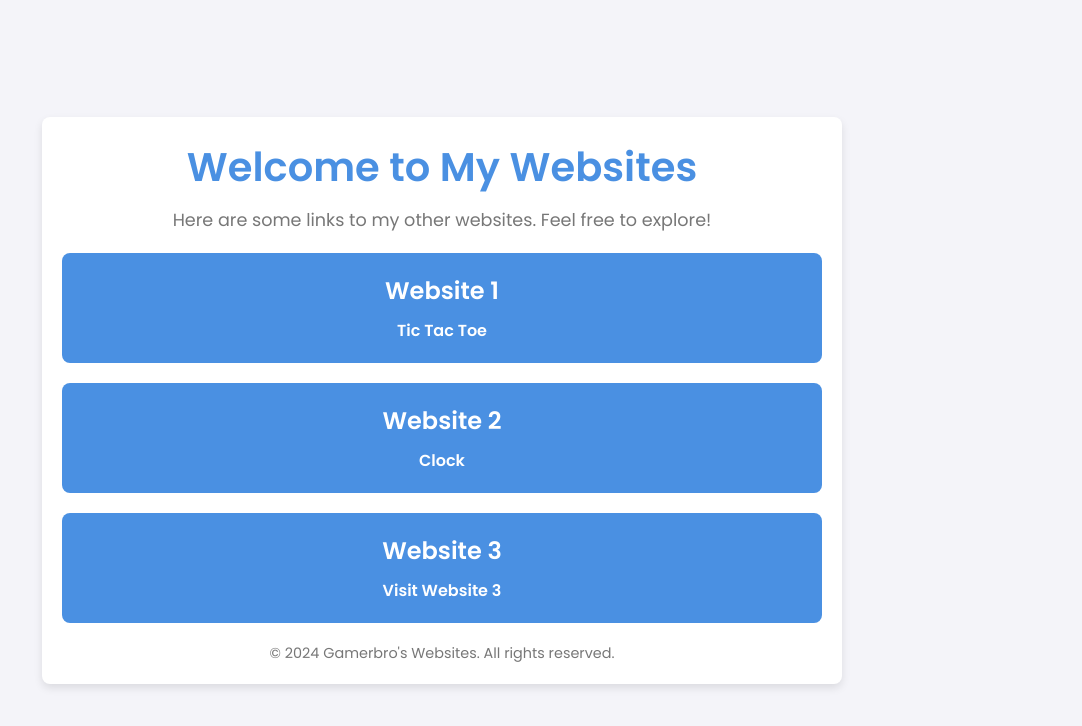
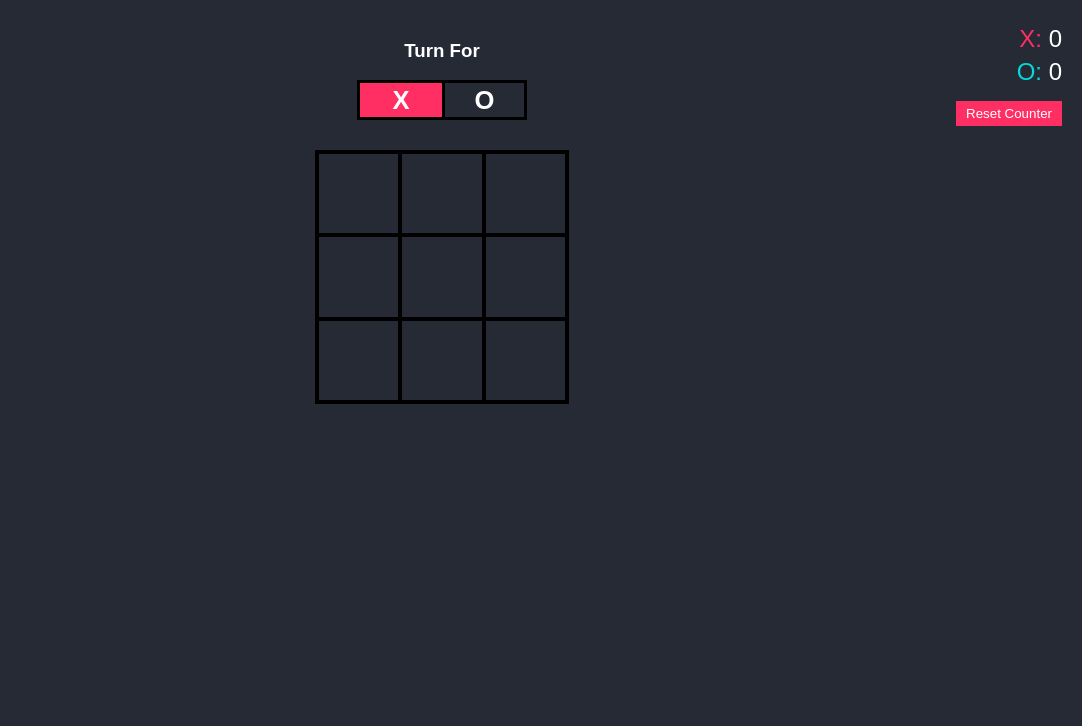
Before and after one commit to Gamerbro194/Web-Projects, a plain HTML site: page index.html in a window 1280 px wide. Shown: the whole page, without its empty margins (198-1280 px from the left). Drawn offline with Linux system fonts and the light colour scheme.

Commit message:
Update index.html

```diff
--- a/index.html
+++ b/index.html
@@ -2,113 +2,268 @@
 <html lang="en">
 <head>
     <meta charset="UTF-8">
+    <meta http-equiv="X-UA-Compatible" content="IE=edge">
     <meta name="viewport" content="width=device-width, initial-scale=1.0">
-    <title>My Websites</title>
-    <link href="https://fonts.googleapis.com/css2?family=Poppins:wght@300;400;600&display=swap" rel="stylesheet">
+    <title>Tic_Tac_Toe</title>
     <style>
-        * {
-    box-sizing: border-box;
-    margin: 0;
-    padding: 0;
-    font-family: 'Poppins', sans-serif;
+*{
+    color: white;
+    font-family: sans-serif;
+    transition: 0.2s ease-in-out;
+    user-select: none;
 }
 
-body {
-    background-color: #f4f4f9;
-    color: #333;
+.align{
     display: flex;
     justify-content: center;
     align-items: center;
-    height: 100vh;
-    margin: 0;
 }
 
-.container {
-    width: 90%;
-    max-width: 800px;
-    background: #fff;
-    padding: 20px;
-    box-shadow: 0 4px 8px rgba(0, 0, 0, 0.1);
-    border-radius: 8px;
+body{
+    background-color: #252A34;
+    margin: 0;
+    padding: 0;
+    width: 100vw;
     text-align: center;
+    padding-top: 5vh;
 }
 
-header h1 {
-    font-size: 2.5rem;
-    margin-bottom: 10px;
-    color: #4A90E2;
+.turn-container{
+    width: 170px;
+    height: 80px;
+    margin: auto;
+    display: grid;
+    grid-template-columns: 1fr 1fr;
+    grid-template-rows: 1fr 1fr;
+    position: relative;
 }
 
-header p {
-    font-size: 1.1rem;
-    margin-bottom: 20px;
-    color: #777;
+.turn-container h3{
+    margin: 0;
+    grid-column-start: 1;
+    grid-column-end: 3;
 }
 
-main {
-    display: flex;
-    flex-direction: column;
-    gap: 20px;
+.turn-container .turn-box{
+    border: 3px solid #000;
+    font-size: 1.6rem;
+    font-weight: 700;
 }
 
-.link-card {
-    background: #4A90E2;
-    color: #fff;
-    padding: 20px;
-    border-radius: 8px;
-    transition: background 0.3s;
+.turn-container .turn-box:nth-child(even){
+    border-right: none;
 }
 
-.link-card:hover {
-    background: #357ABD;
+.bg{
+    position: absolute;
+    bottom: 0;
+    left: 0;
+    width: 85px;
+    height: 40px;
+    background-color: #FF2E63;
+    z-index: -1;
 }
 
-.link-card h2 {
-    font-size: 1.5rem;
-    margin-bottom: 10px;
+.win-counter {
+    position: absolute;
+    top: 20px;
+    right: 20px;
+    text-align: right;
 }
 
-.link-card a {
-    text-decoration: none;
-    color: #fff;
-    font-weight: 600;
-    transition: color 0.3s;
+.win-x, .win-o {
+    font-size: 1.5rem;
+    margin: 5px 0;
 }
 
-.link-card a:hover {
-    color: #FFD700;
+.win-x {
+    color: #FF2E63;
 }
 
-footer {
-    margin-top: 20px;
-    font-size: 0.9rem;
-    color: #777;
+.win-o {
+    color: #08D9D6;
+}
+
+.reset-button {
+    background-color: #FF2E63;
+    color: white;
+    padding: 5px 10px;
+    border: none;
+    cursor: pointer;
+    margin-top: 10px;
+}
+
+.reset-button:hover {
+    background-color: #08D9D6;
+}
+
+.main-grid{
+    display: grid;
+    grid-template-columns: repeat(3, 1fr);
+    grid-template-rows: repeat(3, 1fr);
+    height: 250px;
+    width: 250px;
+    margin: 30px auto;
+    border: 2px solid #000;
+}
+
+.box{
+    cursor: pointer;
+    font-size: 2rem;
+    font-weight: 700;
+    border: 2px solid #000;
+}
+
+.box:hover{
+    background-color: #FF2E63;
+}
+
+#play-again{
+    background-color: #FF2E63;
+    padding: 10px 25px;
+    border: none;
+    font-size: 1.2rem;
+    border-radius: 5px;
+    cursor: pointer;
+    display: none;
+}
+
+#play-again:hover{
+    padding: 10px 40px;
+    background-color: #08D9D6;
+    color: #000;
 }
     </style>
 </head>
 <body>
-    <div class="container">
-        <header>
-            <h1>Welcome to My Websites</h1>
-            <p>Here are some links to my other websites. Feel free to explore!</p>
-        </header>
-        <main>
-            <div class="link-card">
-                <h2>Website 1</h2>
-                <a href="https://github.com/Gamerbro194/Code-is-life/blob/b4305fc0786da00d1929bac9182733d0c6e1883b/Tic-Tac-Toe.html" target="_blank">Tic Tac Toe</a>
-            </div>
-            <div class="link-card">
-                <h2>Website 2</h2>
-                <a href="https://github.com/Gamerbro194/Code-is-life/blob/566504c356462c0d4d937a2cea36b02da46e8f35/Clock.html" target="_blank">Clock</a>
-            </div>
-            <div class="link-card">
-                <h2>Website 3</h2>
-                <a href="https://example3.com" target="_blank">Visit Website 3</a>
-            </div>
-        </main>
-        <footer>
-            <p>&copy; 2024 Gamerbro's Websites. All rights reserved.</p>
-        </footer>
+    <div class="turn-container">
+        <h3>Turn For</h3>
+        <div class="turn-box align">X</div>
+        <div class="turn-box align">O</div>
+        <div class="bg"></div>
     </div>
+    <div class="win-counter">
+        <div class="win-x">X: <span id="playerXWins">0</span></div>
+        <div class="win-o">O: <span id="playerOWins">0</span></div>
+        <button id="reset-counter" class="reset-button">Reset Counter</button>
+    </div>
+    <div class="main-grid">
+        <div class="box align">0</div>
+        <div class="box align">1</div>
+        <div class="box align">2</div>
+        <div class="box align">3</div>
+        <div class="box align">4</div>
+        <div class="box align">5</div>
+        <div class="box align">6</div>
+        <div class="box align">7</div>
+        <div class="box align">8</div>
+    </div>
+    <h2 id="results"></h2>
+    <button id="play-again">Play Again</button>
+    <script>
+        let boxes = document.querySelectorAll(".box");
+
+let turn = "X";
+let isGameOver = false;
+let playerXWins = 0;
+let playerOWins = 0;
+
+const playerXWinsElement = document.getElementById('playerXWins');
+const playerOWinsElement = document.getElementById('playerOWins');
+const resetCounterButton = document.getElementById('reset-counter');
+
+boxes.forEach(e => {
+    e.innerHTML = "";
+    e.addEventListener("click", () => {
+        if (!isGameOver && e.innerHTML === "") {
+            e.innerHTML = turn;
+            checkWin();
+            checkDraw();
+            changeTurn();
+        }
+    });
+});
+
+resetCounterButton.addEventListener('click', resetCounter);
+
+function changeTurn() {
+    if (turn === "X") {
+        turn = "O";
+        document.querySelector(".bg").style.left = "85px";
+    } else {
+        turn = "X";
+        document.querySelector(".bg").style.left = "0";
+    }
+}
+
+function checkWin() {
+    let winConditions = [
+        [0, 1, 2], [3, 4, 5], [6, 7, 8],
+        [0, 3, 6], [1, 4, 7], [2, 5, 8],
+        [0, 4, 8], [2, 4, 6]
+    ];
+    for (let i = 0; i < winConditions.length; i++) {
+        let v0 = boxes[winConditions[i][0]].innerHTML;
+        let v1 = boxes[winConditions[i][1]].innerHTML;
+        let v2 = boxes[winConditions[i][2]].innerHTML;
+
+        if (v0 != "" && v0 === v1 && v0 === v2) {
+            isGameOver = true;
+            document.querySelector("#results").innerHTML = turn + " wins!";
+            document.querySelector("#play-again").style.display = "inline";
+
+            if (turn === "X") {
+                playerXWins++;
+                playerXWinsElement.innerText = playerXWins;
+            } else {
+                playerOWins++;
+                playerOWinsElement.innerText = playerOWins;
+            }
+
+            for (let j = 0; j < 3; j++) {
+                boxes[winConditions[i][j]].style.backgroundColor = "#08D9D6";
+                boxes[winConditions[i][j]].style.color = "#000";
+            }
+            return;
+        }
+    }
+}
+
+function checkDraw() {
+    if (!isGameOver) {
+        let isDraw = true;
+        boxes.forEach(e => {
+            if (e.innerHTML === "") isDraw = false;
+        });
+
+        if (isDraw) {
+            isGameOver = true;
+            document.querySelector("#results").innerHTML = "Draw";
+            document.querySelector("#play-again").style.display = "inline";
+        }
+    }
+}
+
+document.querySelector("#play-again").addEventListener("click", () => {
+    isGameOver = false;
+    turn = "X";
+    document.querySelector(".bg").style.left = "0";
+    document.querySelector("#results").innerHTML = "";
+    document.querySelector("#play-again").style.display = "none";
+
+    boxes.forEach(e => {
+        e.innerHTML = "";
+        e.style.removeProperty("background-color");
+        e.style.color = "#fff";
+    });
+});
+
+function resetCounter() {
+    playerXWins = 0;
+    playerOWins = 0;
+    playerXWinsElement.innerText = playerXWins;
+    playerOWinsElement.innerText = playerOWins;
+}
+    </script>
 </body>
 </html>
```
